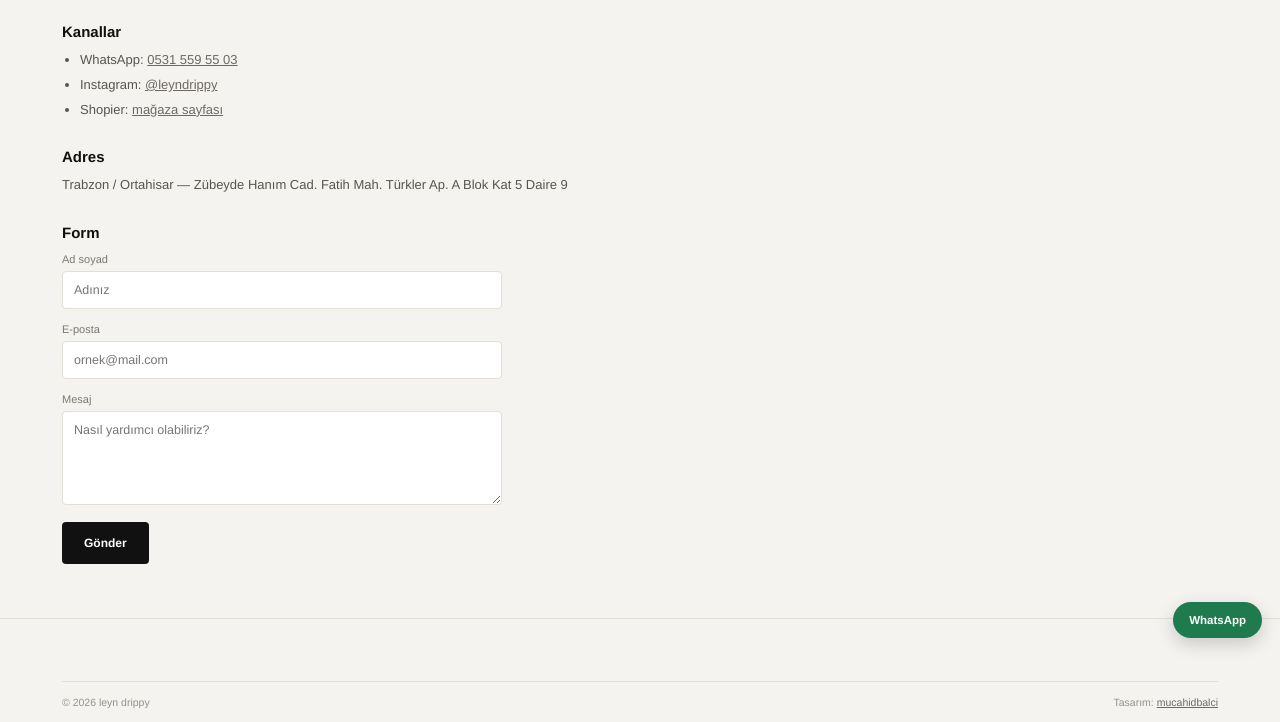
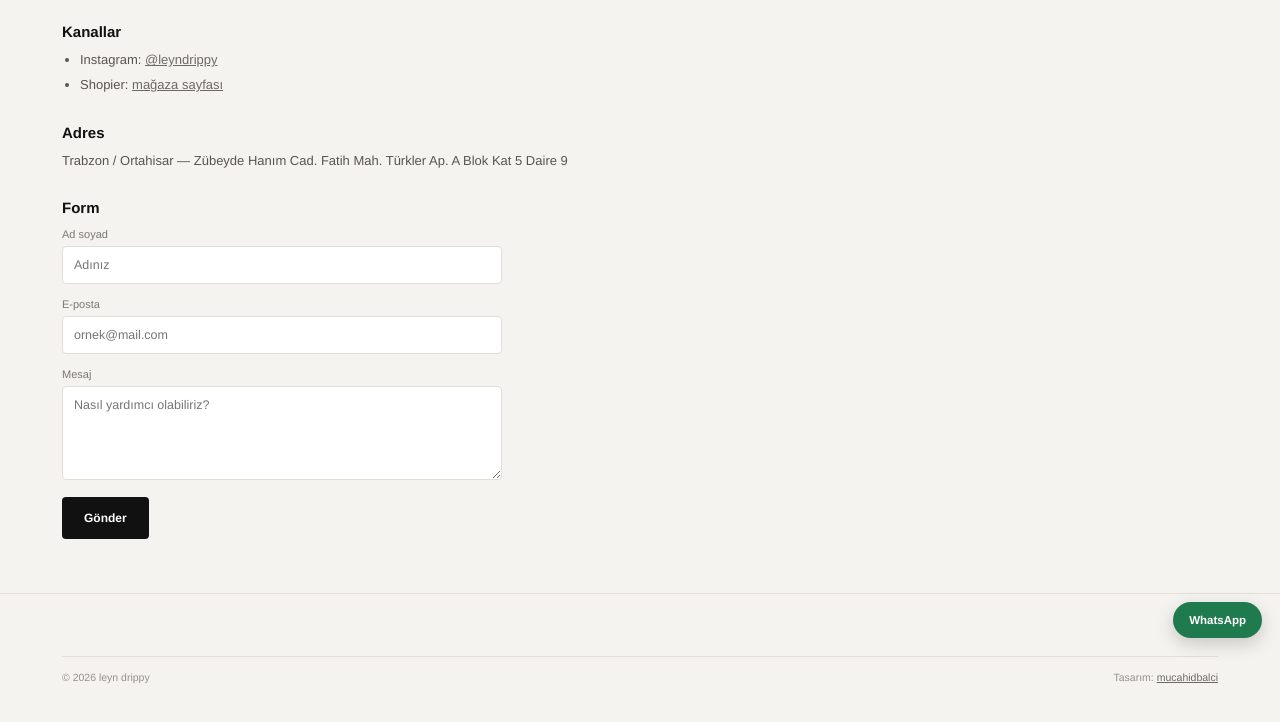
Before and after one commit to mucahidbalci/leyncreative, a plain HTML site: page iletisim.html in a window 1280 px wide. Shown: the part 144-866 px from the top of the page. After the commit the page ends 841 px from the top, so only its background shows below. Drawn offline with Linux system fonts and the light colour scheme.

Commit message:
Update iletisim.html

```diff
--- a/iletisim.html
+++ b/iletisim.html
@@ -13,7 +13,6 @@
   <p>Ürün, ölçü veya kargo sorusu — WhatsApp en hızlı kanal. 10:00–22:00 arası dönüş yapıyoruz.</p>
   <h2>Kanallar</h2>
   <ul>
-    <li>WhatsApp: <a href="https://wa.me/905315595503" target="_blank" rel="noopener" style="color:#6d6a64;text-decoration:underline">0531 559 55 03</a></li>
     <li>Instagram: <a href="https://www.instagram.com/leyndrippy/" target="_blank" rel="noopener" style="color:#6d6a64;text-decoration:underline">@leyndrippy</a></li>
     <li>Shopier: <a href="https://www.shopier.com/leyncreative" target="_blank" rel="noopener" style="color:#6d6a64;text-decoration:underline">mağaza sayfası</a></li>
   </ul>
```
